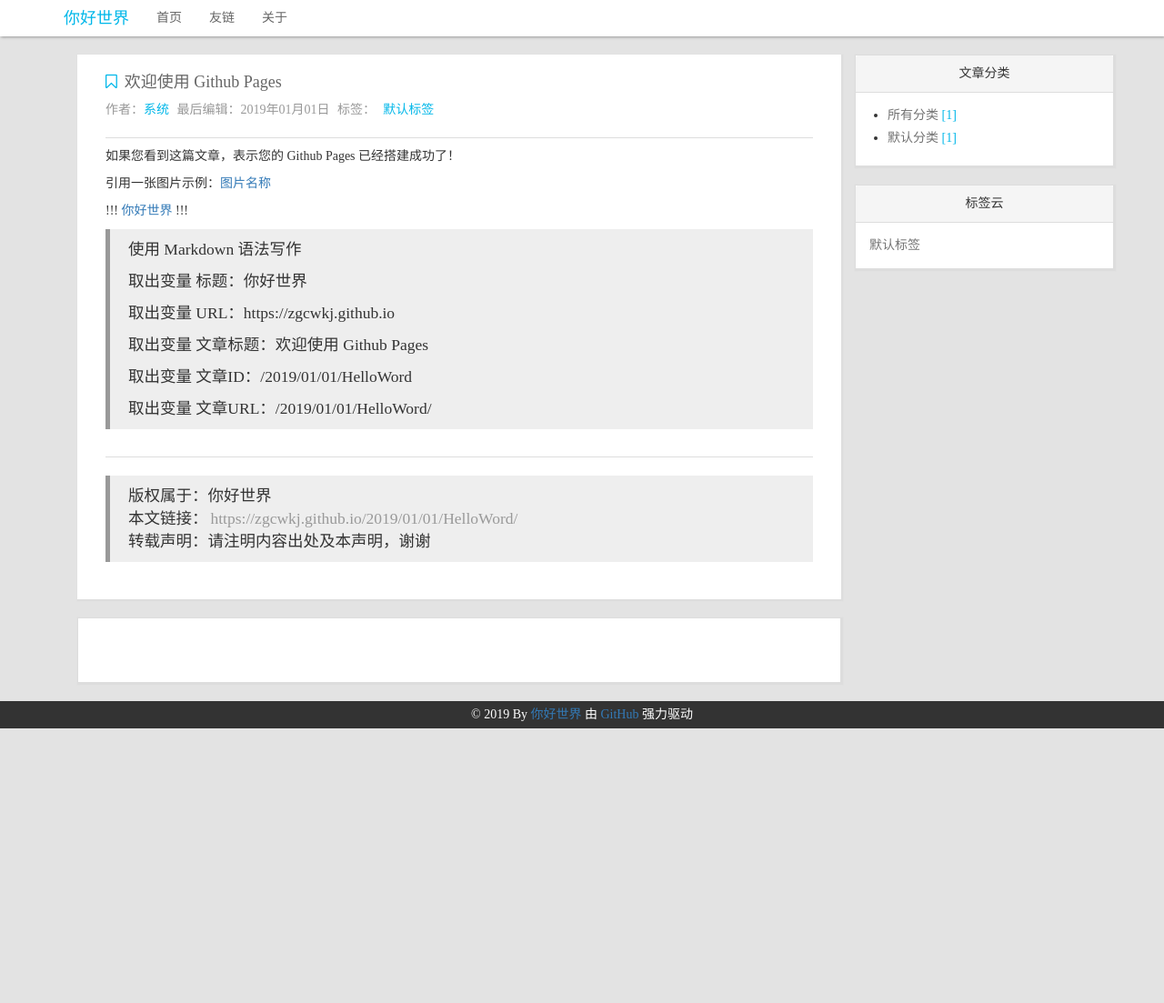
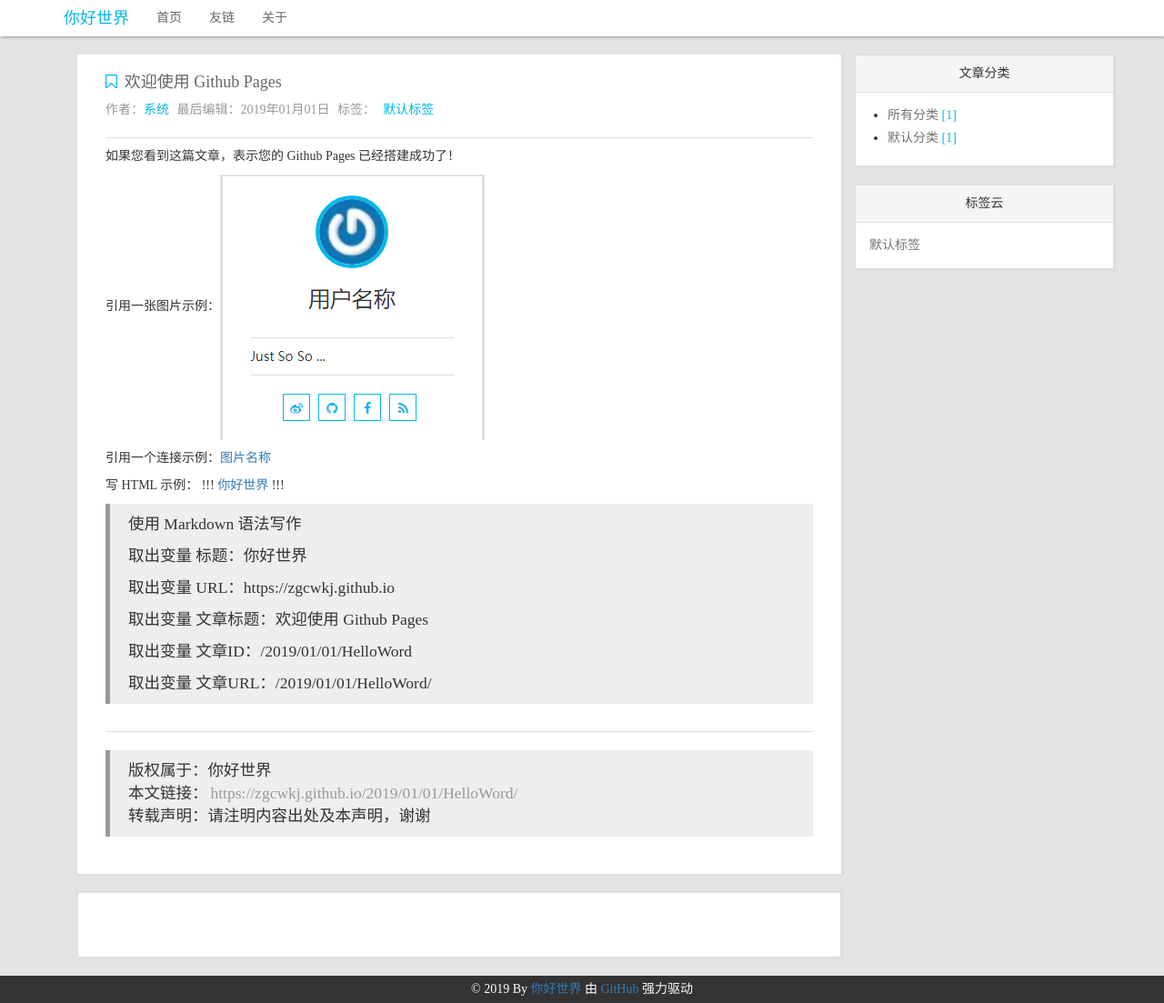
Before and after one commit to zgcwkj/blogtest, a Jekyll site: the page built from _posts/2019-01-01-HelloWord.md, in a window 1280 px wide. Shown: the whole page at 91% size. Built offline with Jekyll 4.4.1, drawn with Linux system fonts in a browser that asks for light colours; comment, search, counter and statistics services are not loaded; before the commit the page ends 900 px from its top, so only the background shows below that.

Commit message:
注释信息

```diff
--- a/_posts/2019-01-01-HelloWord.md
+++ b/_posts/2019-01-01-HelloWord.md
@@ -9,8 +9,11 @@
 
 如果您看到这篇文章，表示您的 Github Pages 已经搭建成功了！
 
-引用一张图片示例：[图片名称](/assets/article/HelloWord/example.png)
+引用一张图片示例：![图片名称](/assets/article/HelloWord/example.png)
 
+引用一个连接示例：[图片名称](/assets/article/HelloWord/example.png)
+
+写 HTML 示例：
 !!!
 <a href="">你好世界</a>
 !!!
```
